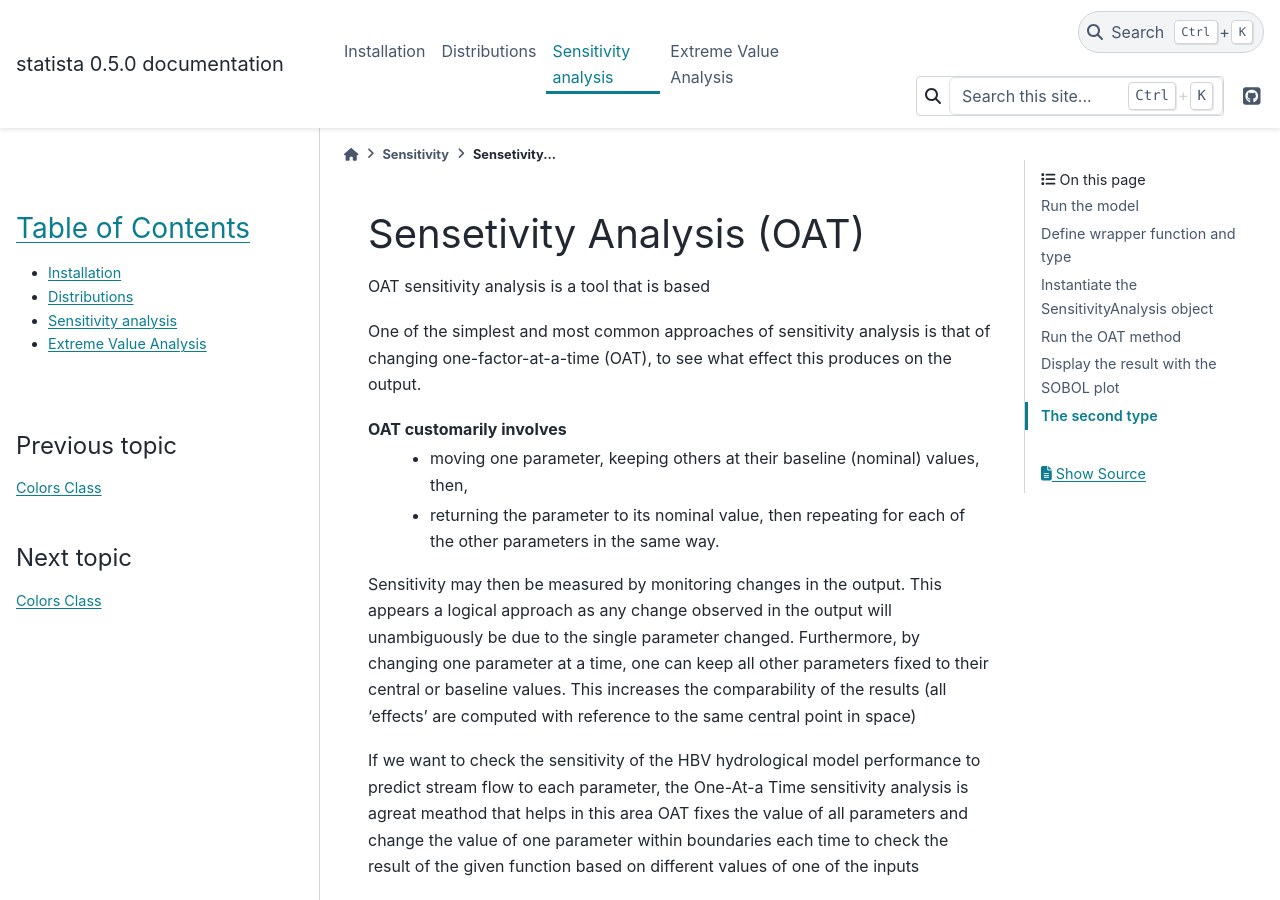
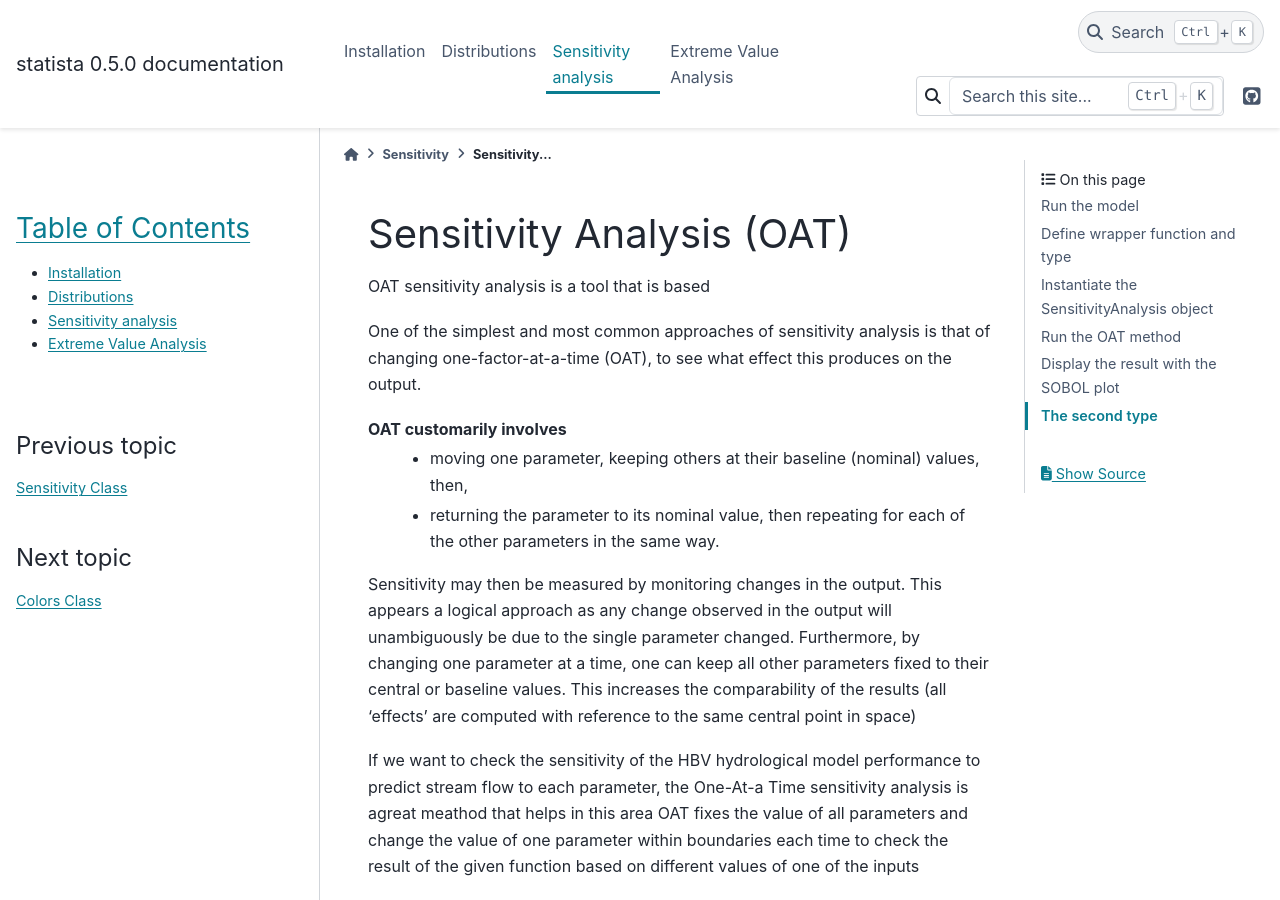
Before and after one commit to Serapieum-of-alex/statista, a Sphinx documentation site: the page built from docs/source/sensitivity.rst, in a window 1280 px wide and 900 px high. Built offline with Sphinx 7.4.7 and the PyData theme 0.15.4, drawn with Linux system fonts in a browser that asks for light colours.

Commit message:
update sensitivity

```diff
--- a/docs/source/sensitivity-class.rst
+++ b/docs/source/sensitivity-class.rst
@@ -1,6 +1,6 @@
-############
-Colors Class
-############
+#################
+Sensitivity Class
+#################
 
 .. automodule:: sensitivity
    :members: Sensitivity
--- a/docs/source/sensitivity.rst
+++ b/docs/source/sensitivity.rst
@@ -1,6 +1,6 @@
-******************************
-Sensetivity Analysis (OAT)
-******************************
+**************************
+Sensitivity Analysis (OAT)
+**************************
 OAT sensitivity analysis is a tool that is based
 
 One of the simplest and most common approaches of sensitivity analysis is that of changing one-factor-at-a-time (OAT), to see what effect this produces on the output.
@@ -185,12 +185,12 @@ Display the result with the SOBOL plot
 
 - Type 1 with one parameter
 
-.. image:: images/sensitivityAnalysis1.png
+.. image:: _images/sensitivityAnalysis1.png
     :width: 400pt
     :align: center
 
 - Type 1 with all parameters
-.. image:: images/sensitivityAnalysis3.png
+.. image:: _images/sensitivityAnalysis3.png
     :width: 400pt
     :align: center
 
@@ -220,6 +220,6 @@ The second type
 
 - Type 2
 
-.. image:: images/sensitivityAnalysis2.png
+.. image:: _images/sensitivityAnalysis2.png
     :width: 400pt
     :align: center
```
Also changed, not shown: 2 other files.
